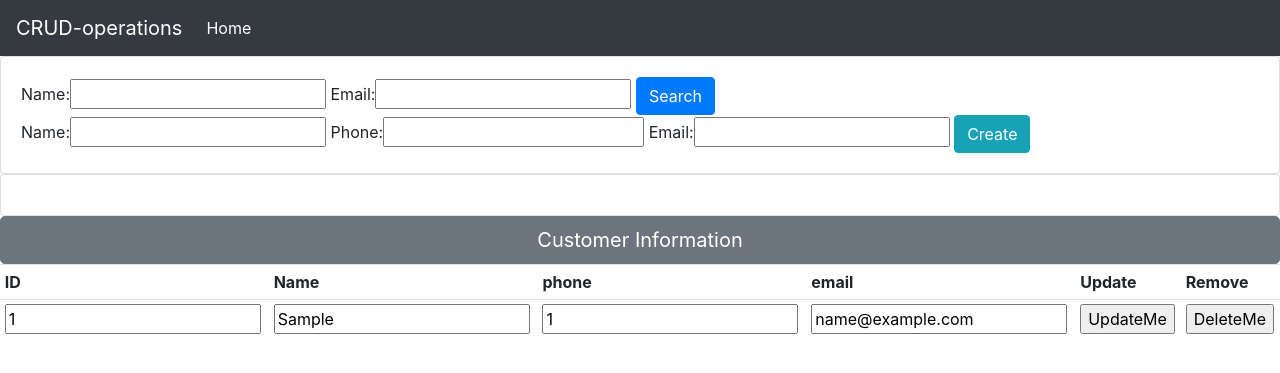
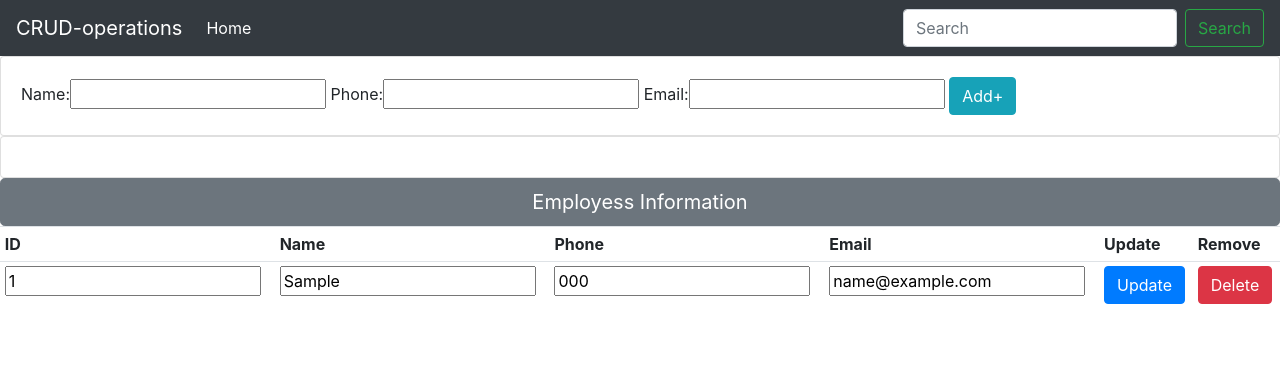
Before and after one commit to RohiniPunde/crud, a Django app: page / in a window 1280 px wide. Shown: the top 373 px of the page. Run offline with Django 3.2, Linux system fonts and the light colour scheme; tables that the repository leaves empty hold one stand-in row (values such as "Sample post"); some libraries are stand-ins or nearby versions.

Commit message:
Added one search field on home page

```diff
--- a/crudapp/filters.py
+++ b/crudapp/filters.py
@@ -9,4 +9,4 @@ class CustomerFilter(django_filters.FilterSet):
     class Meta:
         model=Customer
         fields='__all__'
-        exclude=['phone']
+        exclude=['']
--- a/crudapp/models.py
+++ b/crudapp/models.py
@@ -3,9 +3,10 @@ from django.core.validators import RegexValidator
 import datetime
 
 class Customer(models.Model):
+    numeric = RegexValidator(r'^[0-9]*$', 'Only numbers are allowed.')
     alphanumeric = RegexValidator(r'^[a-zA-Z]*$', 'Only alphanumeric characters are allowed.')
     name=models.CharField(max_length=200,null=True,validators=[alphanumeric])
-    phone=models.BigIntegerField(null=True)
+    phone=models.CharField(max_length=12,null=True,validators=[numeric])
     email=models.EmailField(max_length= 200,null=True)
     #date_created= models.DateField()
    # date_created = models.DateField(_("date_created"),default=datetime.date.today)
--- a/crudapp/templates/display.html
+++ b/crudapp/templates/display.html
@@ -15,16 +15,11 @@
         <div class="col-md">
                     <div class="card card-body">
                         <tr>
-                            <form method="get">
-                            {{myfilter.form}}
-                            <button class="btn btn-primary">Search</button>
-                        </form>
-
                         <form action="" method="POST" >
                          {%csrf_token%}
                             {{form}}
 
-                        <input type="submit" class="btn btn-info" value="Create" name="submit">
+                        <input type="submit" class="btn btn-info" value="Add+" name="submit">
 
 <!--                             <a href="display" class="btn btn-info" role="button">Sort</a>-->
                         </form>
@@ -61,12 +56,12 @@
 
 
 
- <button type="button" class="btn btn-secondary btn-lg btn-block">Customer Information</button>
+ <button type="button" class="btn btn-secondary btn-lg btn-block">Employess Information</button>
                             <table class="table table-sm">
                                 <tr><th>ID</th>
                                     <th>Name</th>
-                                    <th>phone</th>
-                                    <th>email</th>
+                                    <th>Phone</th>
+                                    <th>Email</th>
                                     <th>Update</th>
                                     <th>Remove</th>
                                 </tr>
@@ -74,12 +69,12 @@
                                 <tr>
                                         <form action="update" method="post">
                                             {% csrf_token %}
-                                        <td><input type="text" name="id" value={{i.id}} readonly/></td>
+                                        <td><input type="text"  name="id" value={{i.id}} readonly/></td>
                                         <td><input type="text" name="name" value={{i.name}} /></td>
                                         <td><input type="text" name="phone" value={{i.phone}} /></td>
                                         <td><input type="text" name="email" value={{i.email}} /></td>
-                                        <td><input type="submit" value="UpdateMe" name="_update" /></td>
-                                        <td><input type="submit" value="DeleteMe" name="_delete" /></td>
+                                        <td><input type="submit" class="btn btn-primary" value="Update" name="_update" /></td>
+                                        <td><input type="submit" class="btn btn-danger" value="Delete" name="_delete" /></td>
                                         </form>
                                     </tr>
                                  {%endfor%}
--- a/crudapp/templates/navbar.html
+++ b/crudapp/templates/navbar.html
@@ -8,10 +8,19 @@
       <li class="nav-item active">
         <a class="nav-link" href="{% url 'read' %}">Home</a>
       </li>
-      <li class="nav-item">
-        <a class="nav-link" href="read"></a>
-      </li>
     </ul>
   </div>
 
+
+
+    <div>
+    <form method="get" action="/search"  class="form-inline my-2 my-lg-0">
+      <input class="form-control mr-sm-2" type="search"  name="query" id="query"  placeholder="Search" aria-label="Search">
+      <button class="btn btn-outline-success my-2 my-sm-0" type="submit">Search</button>
+    </form>
+    </div>
+
+
+  </div>
+
 </nav>
--- a/crudapp/urls.py
+++ b/crudapp/urls.py
@@ -7,6 +7,7 @@ urlpatterns = [
     path('display', views.display, name="display"),
     path('create', views.create, name="create"),
     path('sample', views.sample, name="sample"),
+    path('search', views.search, name="search"),
     path('home', views.home, name="home"),
     path('index', views.index, name="index"),
     path('', views.read, name="read"),
--- a/crudapp/views.py
+++ b/crudapp/views.py
@@ -7,6 +7,7 @@ from django.contrib.auth.models import User
 from django.core.paginator import Paginator, EmptyPage, PageNotAnInteger
 from .models import Customer
 from . import filters
+from django.db.models import Q
 
 def sample(request):
     return render(request,'sample.html')
@@ -60,7 +61,7 @@ def read(request):
     user_list = Customer.objects.all().order_by('name')
     page = request.GET.get('page', 1)
     filtered_qs = filters.CustomerFilter( request.GET,queryset=Customer.objects.all().order_by('name')).qs
-    paginator = Paginator(filtered_qs, 5)
+    paginator = Paginator(filtered_qs, 3)
 
    # paginator = Paginator(user_list, 4)
     try:
@@ -124,6 +125,12 @@ def delete(request,pk):
     customer.delete()
     return redirect('/')
 
-
-   # context = {'form': customer}
-   # return render(request, 'delete.html', context)
+def search(request):
+    query=request.GET['query']
+    users=Customer.objects.all().filter(Q(name__icontains=query)|
+                                        Q(phone__icontains=query)|
+                                        Q(email__icontains=query))
+    #users=Customer.objects.all()
+   # users=Customer.objects.filter(email__contains=query)
+    context={'users':users}
+    return render(request,'display.html',context)
```
